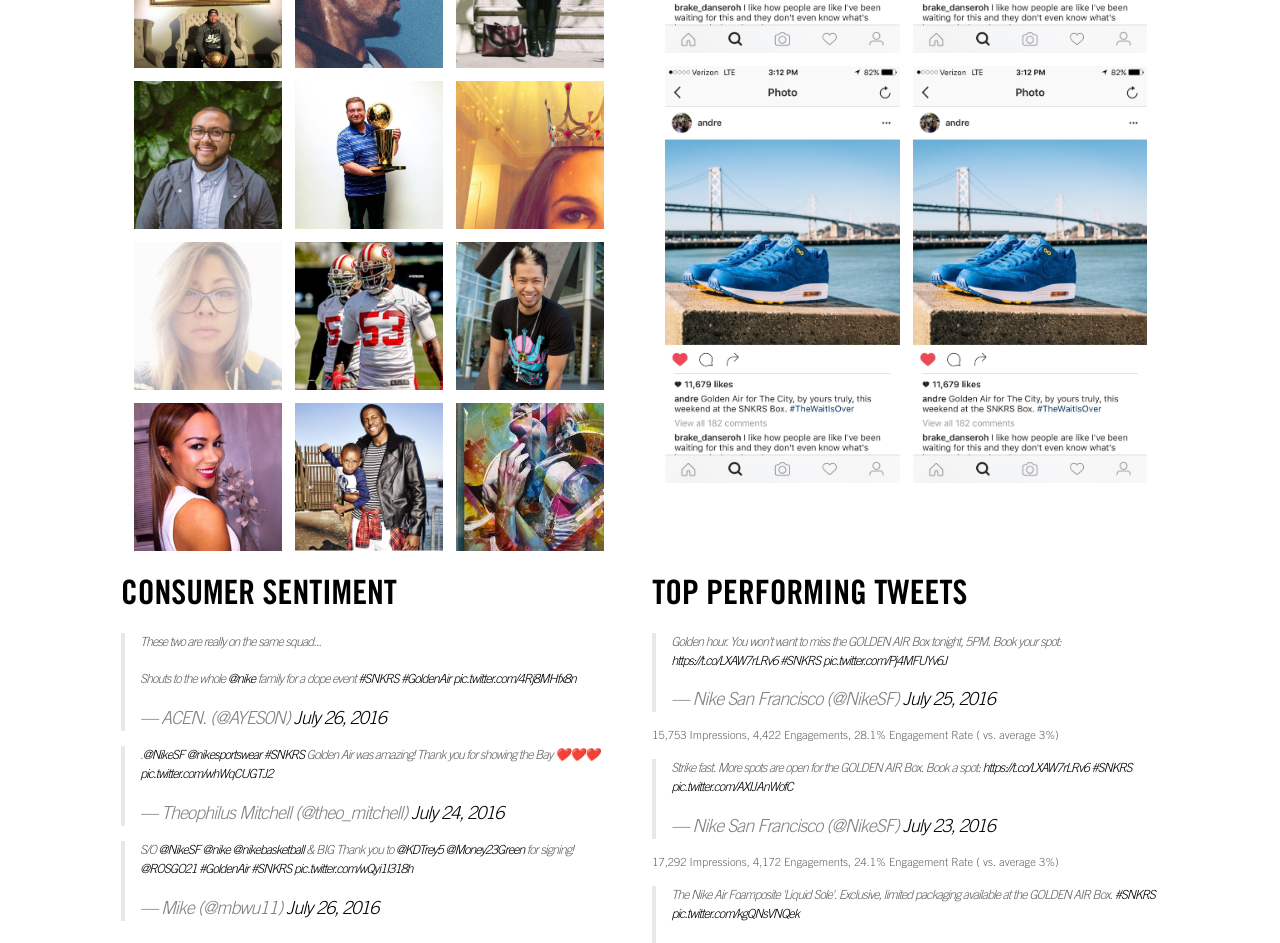
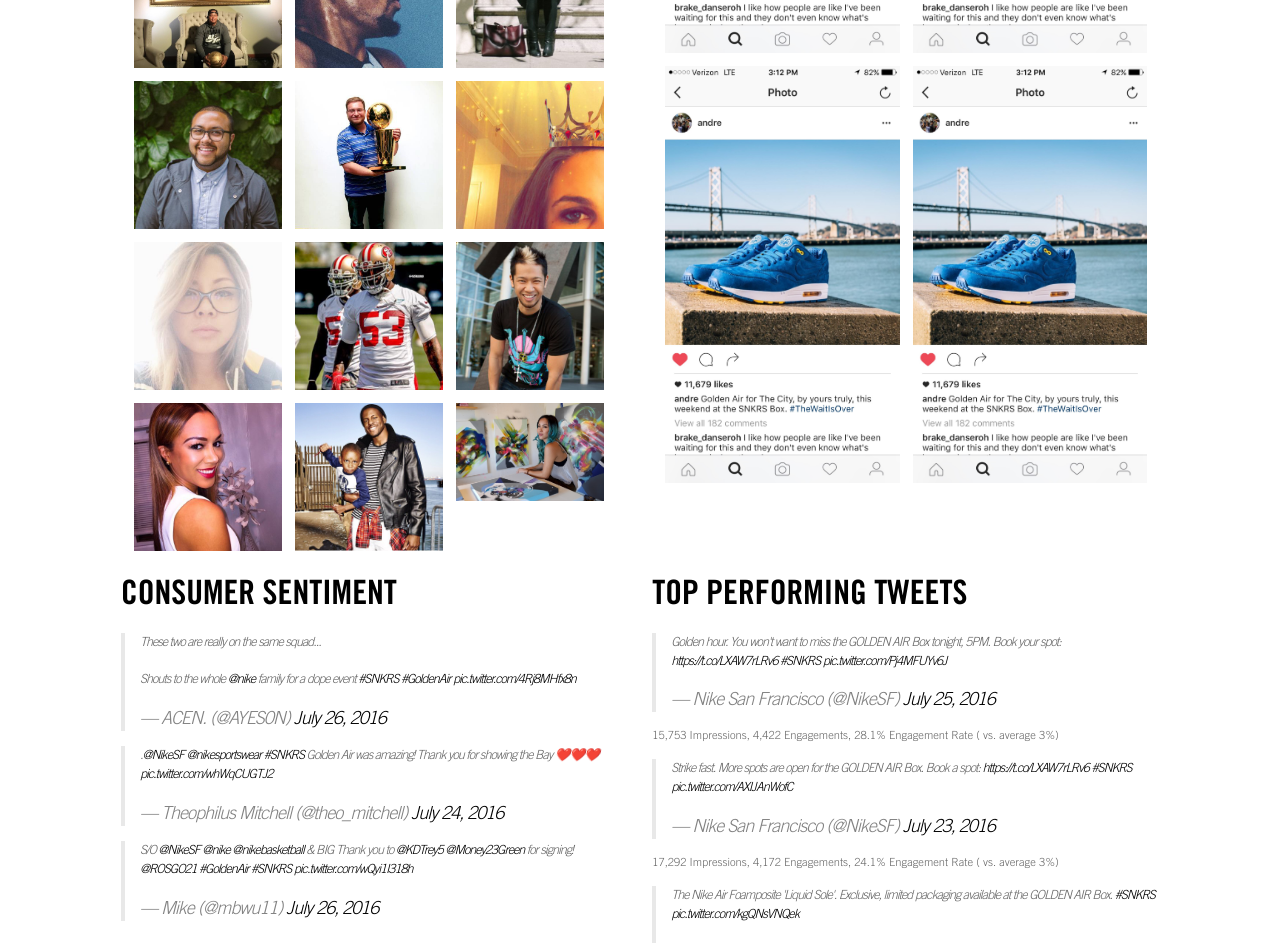
Before and after one commit to PHironaka/bream, a Jekyll site: the page built from _sf/nike-plus-snkrs-presents-golden-air-box.markdown, in a window 1280 px wide. Shown: the part 1551-2494 px from the top of the page. Built offline with Jekyll 4.4.1, drawn with Linux system fonts in a browser that asks for light colours; a script that is not in the unit is left out; comment, search, counter and statistics services are not loaded.

Commit message:
Updated Hueman

```diff
--- a/_influencers/hueman.markdown
+++ b/_influencers/hueman.markdown
@@ -1,7 +1,7 @@
 ---
 title: Hueman
 date: 2016-07-26 22:15:00 Z
-image: "/uploads/url-dc6f84.jpg"
+image: "/uploads/BetweenTheLines-StudioPortrait1.jpg"
 city: SF
 events:
   name: Nike+ SNKRS Presents Golden Air BOX
```
